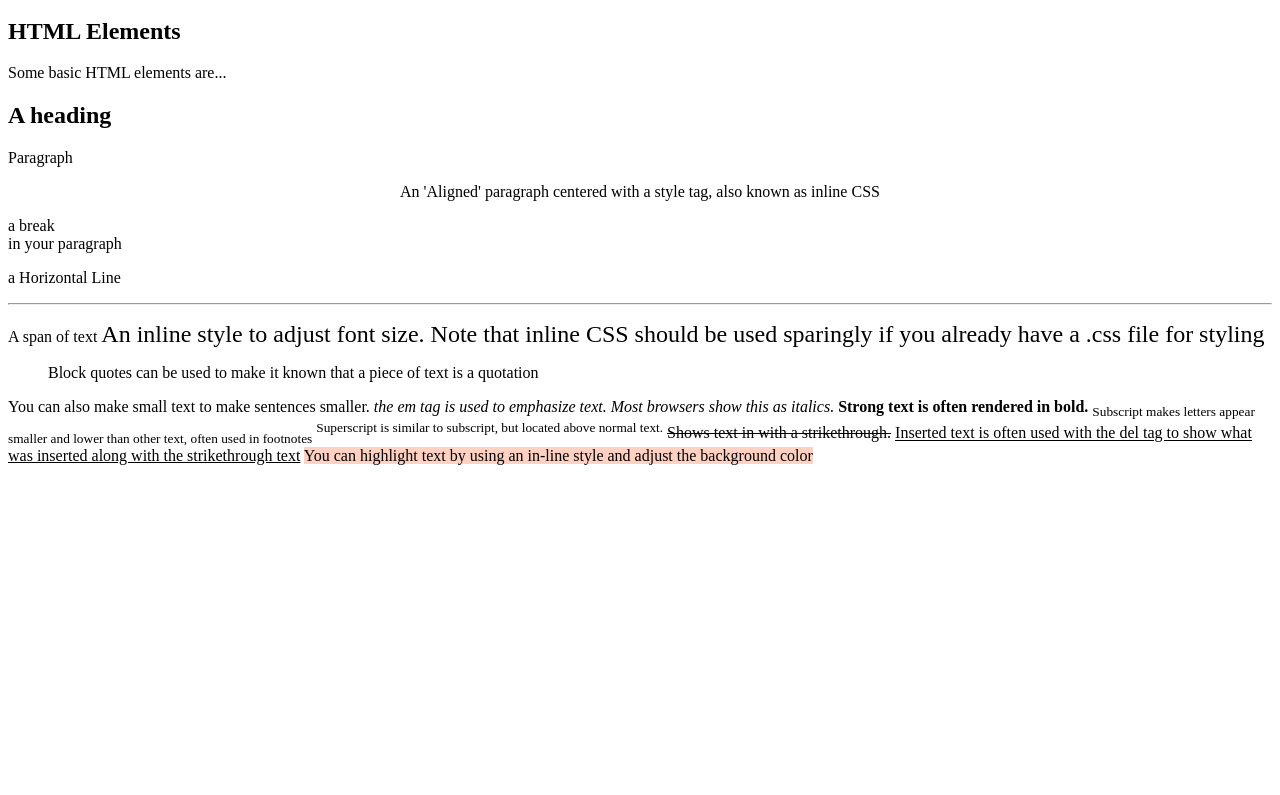
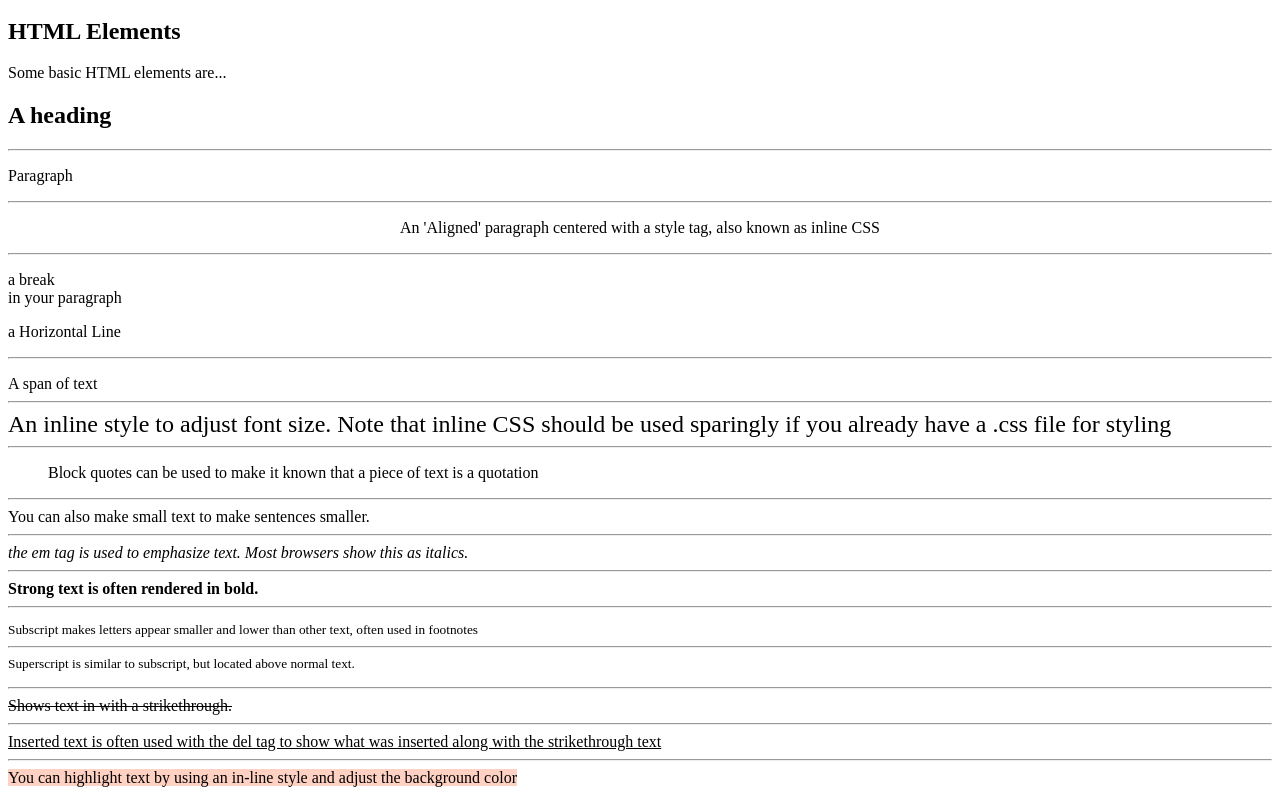
Before and after one commit to FahadHameed89/Webdev-Notes-2022, a plain HTML site: page html.html in a window 1280 px wide. Shown: the part 268-1063 px from the top of the page. Before the commit the page ends 800 px from the top, so only its background shows below. Drawn offline with Linux system fonts and the light colour scheme.

Commit message:
Added some line breaks for clarity

```diff
--- a/html.html
+++ b/html.html
@@ -38,20 +38,33 @@
         <p>Some basic HTML elements are... </p>
 
         <h1>A heading</h1>
+        <hr/>
         <p>Paragraph </p>
+        <hr/>
         <p style="text-align:center">An 'Aligned' paragraph centered with a style tag, also known as inline CSS</p>
+        <hr/>
         <p>a break <br/> in your paragraph</p>
         <p>a Horizontal Line <hr/></p>
         <span>A span of text</span>
+        <hr/>
         <span style="font-size: 150%;">An inline style to adjust font size. Note that inline CSS should be used sparingly if you already have a .css file for styling</span>
+        <hr/>
         <blockquote>Block quotes can be used to make it known that a piece of text is a quotation</blockquote>
+        <hr/>
         <smalltext>You can also make small text to make sentences smaller.</smalltext>
+        <hr/>
         <em>the em tag is used to emphasize text. Most browsers show this as italics.</em>
+        <hr/>
         <strong>Strong text is often rendered in bold.</strong>
+        <hr/>
         <sub>Subscript makes letters appear smaller and lower than other text, often used in footnotes</sub>
+        <hr/>
         <sup>Superscript is similar to subscript, but located above normal text.</sup>
+        <hr/>
         <del>Shows text in with a strikethrough.</del>
+        <hr/>
         <ins>Inserted text is often used with the del tag to show what was inserted along with the strikethrough text</ins>
+        <hr/>
         <span style="background-color: #FFD1C2;">You can highlight text by using an in-line style and adjust the background color</span>
 
     </section>
```
